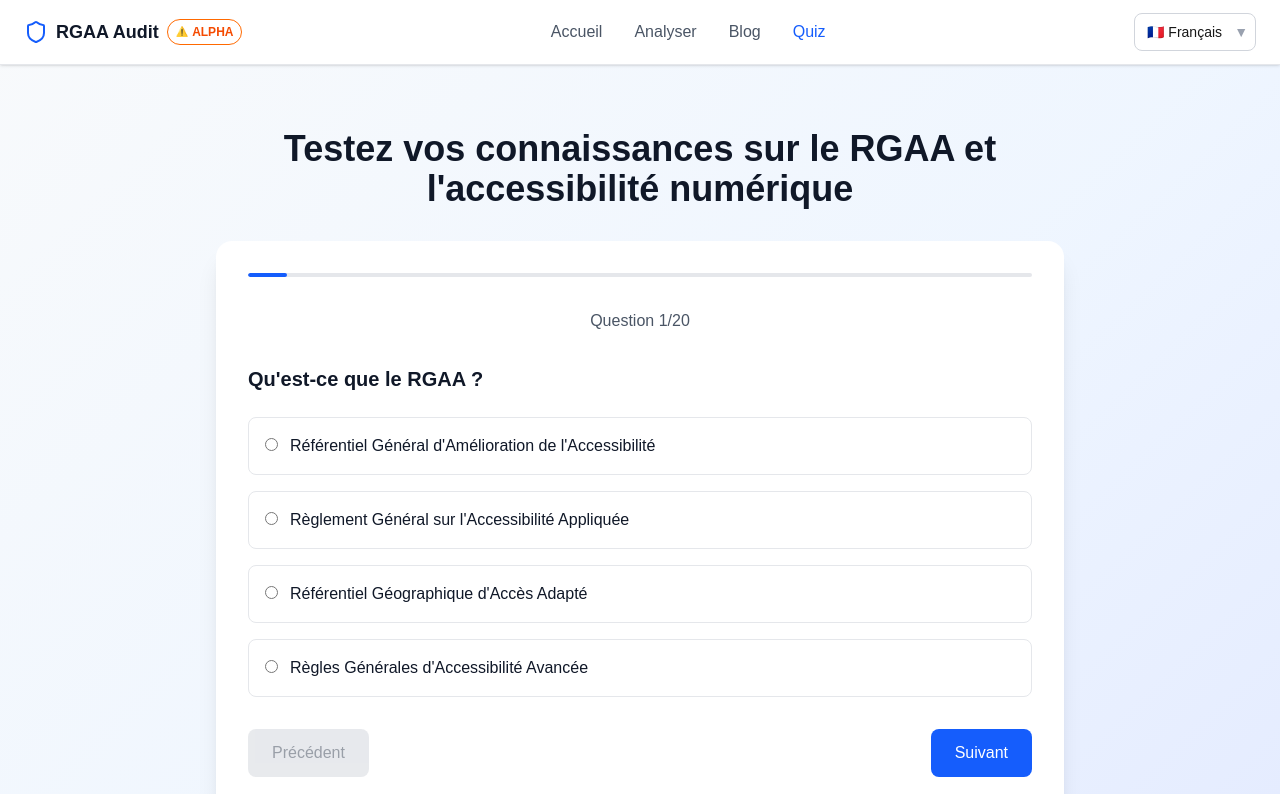
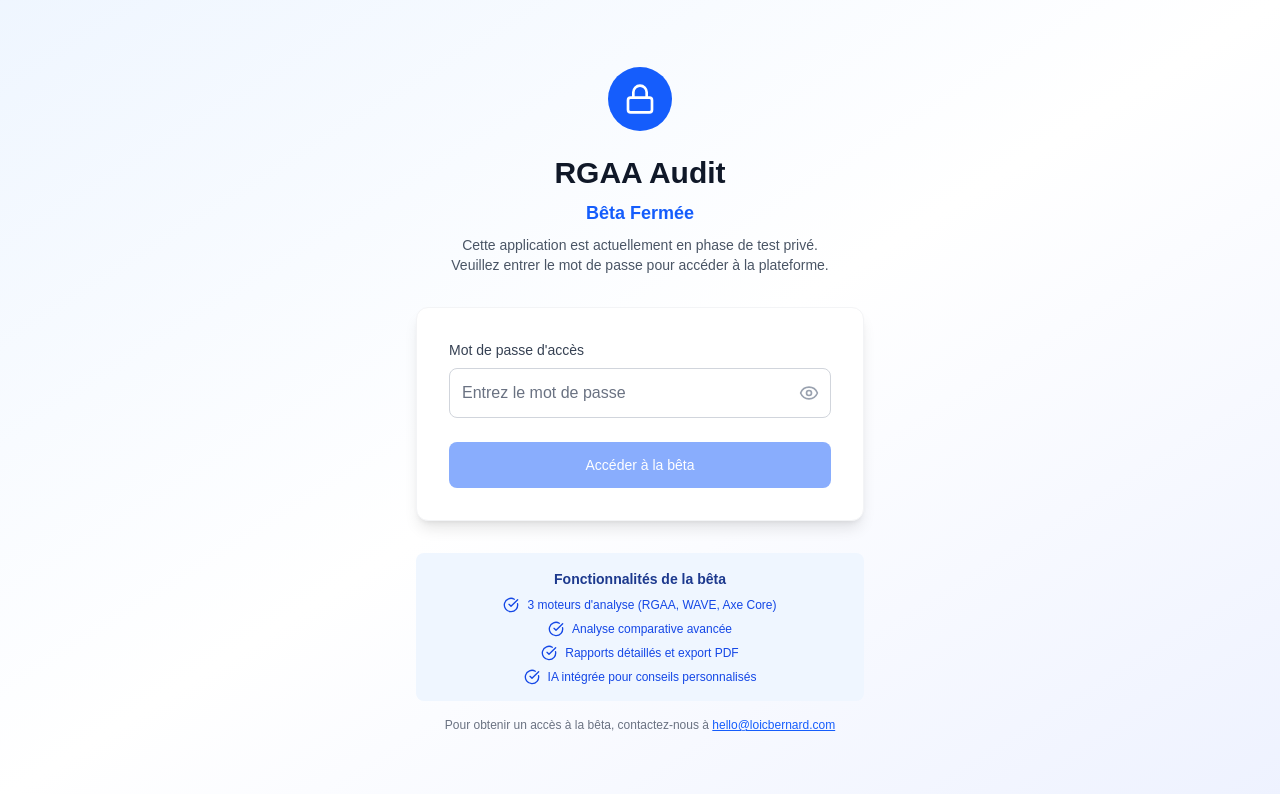
Before and after one commit to Beloic/rgaa-audit, a Next.js app: page /quiz in a window 1280 px wide. Shown: the top 794 px of the page. Built offline with nearby package versions, Linux system fonts and the light colour scheme.

Commit message:
fix: Mise à jour de l'adresse e-mail de contact
- Changement de beta@rgaa-audit.com vers hello@loicbernard.com
- Adresse e-mail personnelle pour les demandes d'accès bêta

```diff
--- a/src/app/blog/page.tsx
+++ b/src/app/blog/page.tsx
@@ -3,6 +3,7 @@
 import { useState } from 'react';
 import Link from 'next/link';
 import TopBar from '@/components/TopBar';
+import AuthWrapper from '@/components/AuthWrapper';
 import { useLanguage } from '@/contexts/LanguageContext';
 import { Shield, Calendar, Clock, ArrowRight, Users, AlertTriangle, TrendingUp } from 'lucide-react';
 import Footer from '@/components/Footer';
@@ -58,6 +59,7 @@ export default function BlogPage() {
   ];
 
   return (
+    <AuthWrapper>
       <div className="min-h-screen bg-gradient-to-br from-slate-50 via-blue-50 to-indigo-100">
         {/* Skip to main content link pour l'accessibilité */}
         <a
@@ -187,5 +189,6 @@ export default function BlogPage() {
           <Footer />
         </main>
       </div>
+    </AuthWrapper>
   );
 }
--- a/src/app/layout.tsx
+++ b/src/app/layout.tsx
@@ -1,6 +1,7 @@
 import type { Metadata } from "next";
 import "./globals.css";
 import { LanguageProvider } from '@/contexts/LanguageContext';
+import { AuthProvider } from '@/contexts/AuthContext';
 
 export const metadata: Metadata = {
   title: "RGAA Audit - Testez l'accessibilité de votre site",
@@ -15,9 +16,11 @@ export default function RootLayout({
   return (
     <html lang="fr">
       <body className="antialiased">
-        <LanguageProvider>
-          {children}
-        </LanguageProvider>
+        <AuthProvider>
+          <LanguageProvider>
+            {children}
+          </LanguageProvider>
+        </AuthProvider>
       </body>
     </html>
   );
--- a/src/app/page.tsx
+++ b/src/app/page.tsx
@@ -8,6 +8,7 @@ import TopBar from '@/components/TopBar';
 import Sidebar from '@/components/Sidebar';
 import ManualAuditPage from '@/components/ManualAuditPage';
 import RGAAReference from '@/components/RGAAReference';
+import AuthWrapper from '@/components/AuthWrapper';
 import { useLanguage } from '@/contexts/LanguageContext';
 import { Shield, Zap, Target, Users, Star, AlertTriangle } from 'lucide-react';
 import Footer from '@/components/Footer';
@@ -178,6 +179,7 @@ export default function HomePage() {
   };
 
   return (
+    <AuthWrapper>
       <div className="min-h-screen bg-gradient-to-br from-slate-50 via-blue-50 to-indigo-100">
         {/* Skip to main content link pour l'accessibilité */}
         <a
@@ -352,5 +354,6 @@ export default function HomePage() {
         {/* Footer - seulement sur la page d'accueil */}
         {activeSection === 'home' && <Footer />}
       </div>
+    </AuthWrapper>
   );
 }
--- a/src/app/quiz/page.tsx
+++ b/src/app/quiz/page.tsx
@@ -3,6 +3,7 @@
 import { useEffect, useState } from 'react';
 import { Shield } from 'lucide-react';
 import TopBar from '@/components/TopBar';
+import AuthWrapper from '@/components/AuthWrapper';
 import Footer from '@/components/Footer';
 import { useLanguage } from '@/contexts/LanguageContext';
 
@@ -347,6 +348,7 @@ export default function QuizPage() {
   const scorePercentage = Math.round((score / totalQuestions) * 100);
 
   return (
+    <AuthWrapper>
       <div className="min-h-screen bg-gradient-to-br from-slate-50 via-blue-50 to-indigo-100">
         {/* Skip to main content link pour l'accessibilité */}
         <a
@@ -493,5 +495,6 @@ export default function QuizPage() {
         <Footer />
       </main>
     </div>
+    </AuthWrapper>
   );
 }
--- /dev/null
+++ b/src/components/AuthWrapper.tsx
@@ -0,0 +1,19 @@
+'use client';
+
+import { useAuth } from '@/contexts/AuthContext';
+import LoginScreen from './LoginScreen';
+import { ReactNode } from 'react';
+
+interface AuthWrapperProps {
+  children: ReactNode;
+}
+
+export default function AuthWrapper({ children }: AuthWrapperProps) {
+  const { isAuthenticated, login, error } = useAuth();
+
+  if (!isAuthenticated) {
+    return <LoginScreen onLogin={login} error={error || undefined} />;
+  }
+
+  return <>{children}</>;
+}
--- /dev/null
+++ b/src/components/LoginScreen.tsx
@@ -0,0 +1,142 @@
+'use client';
+
+import { useState } from 'react';
+import { Lock, Eye, EyeOff, AlertCircle, CheckCircle } from 'lucide-react';
+
+interface LoginScreenProps {
+  onLogin: (password: string) => void;
+  error?: string;
+}
+
+export default function LoginScreen({ onLogin, error }: LoginScreenProps) {
+  const [password, setPassword] = useState('');
+  const [showPassword, setShowPassword] = useState(false);
+  const [isLoading, setIsLoading] = useState(false);
+
+  const handleSubmit = async (e: React.FormEvent) => {
+    e.preventDefault();
+    if (!password.trim()) return;
+
+    setIsLoading(true);
+    await new Promise(resolve => setTimeout(resolve, 500)); // Simulate API call
+    onLogin(password);
+    setIsLoading(false);
+  };
+
+  return (
+    <div className="min-h-screen flex items-center justify-center bg-gradient-to-br from-blue-50 via-white to-indigo-50 px-4">
+      <div className="max-w-md w-full space-y-8">
+        {/* Logo et titre */}
+        <div className="text-center">
+          <div className="mx-auto h-16 w-16 bg-blue-600 rounded-full flex items-center justify-center mb-6">
+            <Lock className="h-8 w-8 text-white" />
+          </div>
+          <h1 className="text-3xl font-bold text-gray-900 mb-2">
+            RGAA Audit
+          </h1>
+          <p className="text-lg text-blue-600 font-semibold mb-2">
+            Bêta Fermée
+          </p>
+          <p className="text-sm text-gray-600 max-w-sm mx-auto">
+            Cette application est actuellement en phase de test privé.
+            Veuillez entrer le mot de passe pour accéder à la plateforme.
+          </p>
+        </div>
+
+        {/* Formulaire de connexion */}
+        <div className="bg-white rounded-xl shadow-lg p-8 border border-gray-100">
+          <form onSubmit={handleSubmit} className="space-y-6">
+            <div>
+              <label htmlFor="password" className="block text-sm font-medium text-gray-700 mb-2">
+                Mot de passe d'accès
+              </label>
+              <div className="relative">
+                <input
+                  id="password"
+                  name="password"
+                  type={showPassword ? 'text' : 'password'}
+                  value={password}
+                  onChange={(e) => setPassword(e.target.value)}
+                  className="appearance-none relative block w-full px-3 py-3 border border-gray-300 placeholder-gray-500 text-gray-900 rounded-lg focus:outline-none focus:ring-2 focus:ring-blue-500 focus:border-transparent"
+                  placeholder="Entrez le mot de passe"
+                  required
+                />
+                <button
+                  type="button"
+                  onClick={() => setShowPassword(!showPassword)}
+                  className="absolute inset-y-0 right-0 pr-3 flex items-center"
+                >
+                  {showPassword ? (
+                    <EyeOff className="h-5 w-5 text-gray-400 hover:text-gray-600" />
+                  ) : (
+                    <Eye className="h-5 w-5 text-gray-400 hover:text-gray-600" />
+                  )}
+                </button>
+              </div>
+            </div>
+
+            {/* Message d'erreur */}
+            {error && (
+              <div className="flex items-center space-x-2 text-red-600 bg-red-50 p-3 rounded-lg">
+                <AlertCircle className="h-5 w-5" />
+                <span className="text-sm">{error}</span>
+              </div>
+            )}
+
+            <button
+              type="submit"
+              disabled={isLoading || !password.trim()}
+              className="group relative w-full flex justify-center py-3 px-4 border border-transparent text-sm font-medium rounded-lg text-white bg-blue-600 hover:bg-blue-700 focus:outline-none focus:ring-2 focus:ring-offset-2 focus:ring-blue-500 disabled:opacity-50 disabled:cursor-not-allowed transition-colors"
+            >
+              {isLoading ? (
+                <div className="flex items-center space-x-2">
+                  <div className="animate-spin rounded-full h-4 w-4 border-b-2 border-white"></div>
+                  <span>Connexion...</span>
+                </div>
+              ) : (
+                'Accéder à la bêta'
+              )}
+            </button>
+          </form>
+        </div>
+
+        {/* Informations sur la bêta */}
+        <div className="text-center space-y-4">
+          <div className="bg-blue-50 rounded-lg p-4">
+            <h3 className="text-sm font-semibold text-blue-900 mb-2">
+              Fonctionnalités de la bêta
+            </h3>
+            <div className="space-y-2 text-xs text-blue-700">
+              <div className="flex items-center justify-center space-x-2">
+                <CheckCircle className="h-4 w-4" />
+                <span>3 moteurs d'analyse (RGAA, WAVE, Axe Core)</span>
+              </div>
+              <div className="flex items-center justify-center space-x-2">
+                <CheckCircle className="h-4 w-4" />
+                <span>Analyse comparative avancée</span>
+              </div>
+              <div className="flex items-center justify-center space-x-2">
+                <CheckCircle className="h-4 w-4" />
+                <span>Rapports détaillés et export PDF</span>
+              </div>
+              <div className="flex items-center justify-center space-x-2">
+                <CheckCircle className="h-4 w-4" />
+                <span>IA intégrée pour conseils personnalisés</span>
+              </div>
+            </div>
+          </div>
+
+          <p className="text-xs text-gray-500">
+            Pour obtenir un accès à la bêta, contactez-nous à{' '}
+            <a
+              href="mailto:hello@loicbernard.com"
+              className="text-blue-600 hover:text-blue-800 underline"
+            >
+              hello@loicbernard.com
+            </a>
+          </p>
+        </div>
+      </div>
+    </div>
+  );
+}
--- /dev/null
+++ b/src/contexts/AuthContext.tsx
@@ -0,0 +1,60 @@
+'use client';
+
+import { createContext, useContext, useState, useEffect, ReactNode } from 'react';
+
+interface AuthContextType {
+  isAuthenticated: boolean;
+  login: (password: string) => boolean;
+  logout: () => void;
+  error: string | null;
+}
+
+const AuthContext = createContext<AuthContextType | undefined>(undefined);
+
+// Mot de passe de la bêta depuis les variables d'environnement
+const BETA_PASSWORD = process.env.NEXT_PUBLIC_BETA_PASSWORD || 'rgaa2025beta';
+
+export function AuthProvider({ children }: { children: ReactNode }) {
+  const [isAuthenticated, setIsAuthenticated] = useState(false);
+  const [error, setError] = useState<string | null>(null);
+
+  // Vérifier si l'utilisateur est déjà connecté au chargement
+  useEffect(() => {
+    const savedAuth = localStorage.getItem('rgaa-beta-auth');
+    if (savedAuth === 'true') {
+      setIsAuthenticated(true);
+    }
+  }, []);
+
+  const login = (password: string): boolean => {
+    if (password === BETA_PASSWORD) {
+      setIsAuthenticated(true);
+      setError(null);
+      localStorage.setItem('rgaa-beta-auth', 'true');
+      return true;
+    } else {
+      setError('Mot de passe incorrect. Veuillez réessayer.');
+      return false;
+    }
+  };
+
+  const logout = () => {
+    setIsAuthenticated(false);
+    setError(null);
+    localStorage.removeItem('rgaa-beta-auth');
+  };
+
+  return (
+    <AuthContext.Provider value={{ isAuthenticated, login, logout, error }}>
+      {children}
+    </AuthContext.Provider>
+  );
+}
+
+export function useAuth() {
+  const context = useContext(AuthContext);
+  if (context === undefined) {
+    throw new Error('useAuth must be used within an AuthProvider');
+  }
+  return context;
+}
```
Also changed, not shown: src/components/TopBar.tsx (+22 -2 lines), 1 other file (tests, documents, lock files or other folders). Lines whose indentation alone changed are shown as unchanged.
